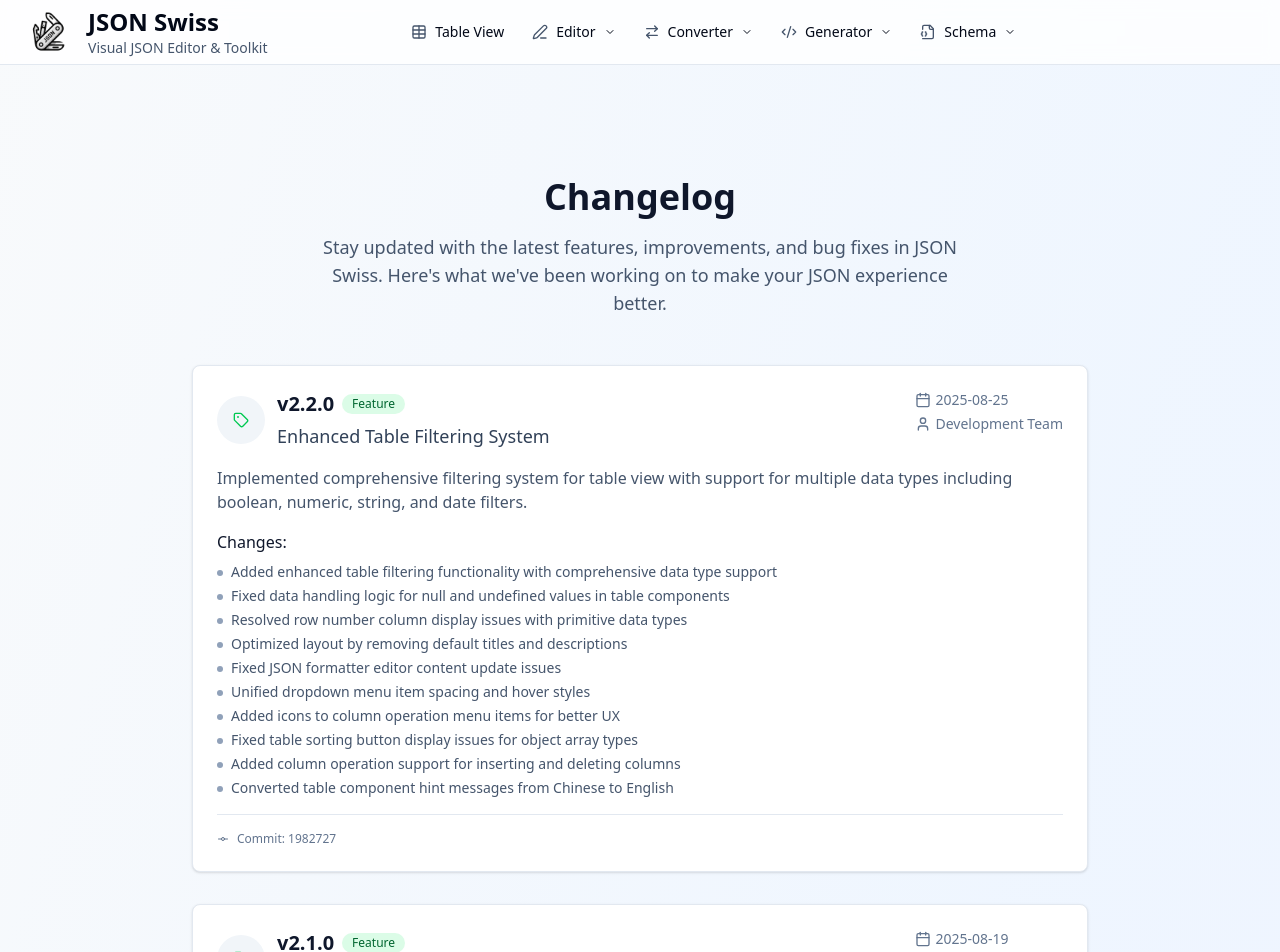
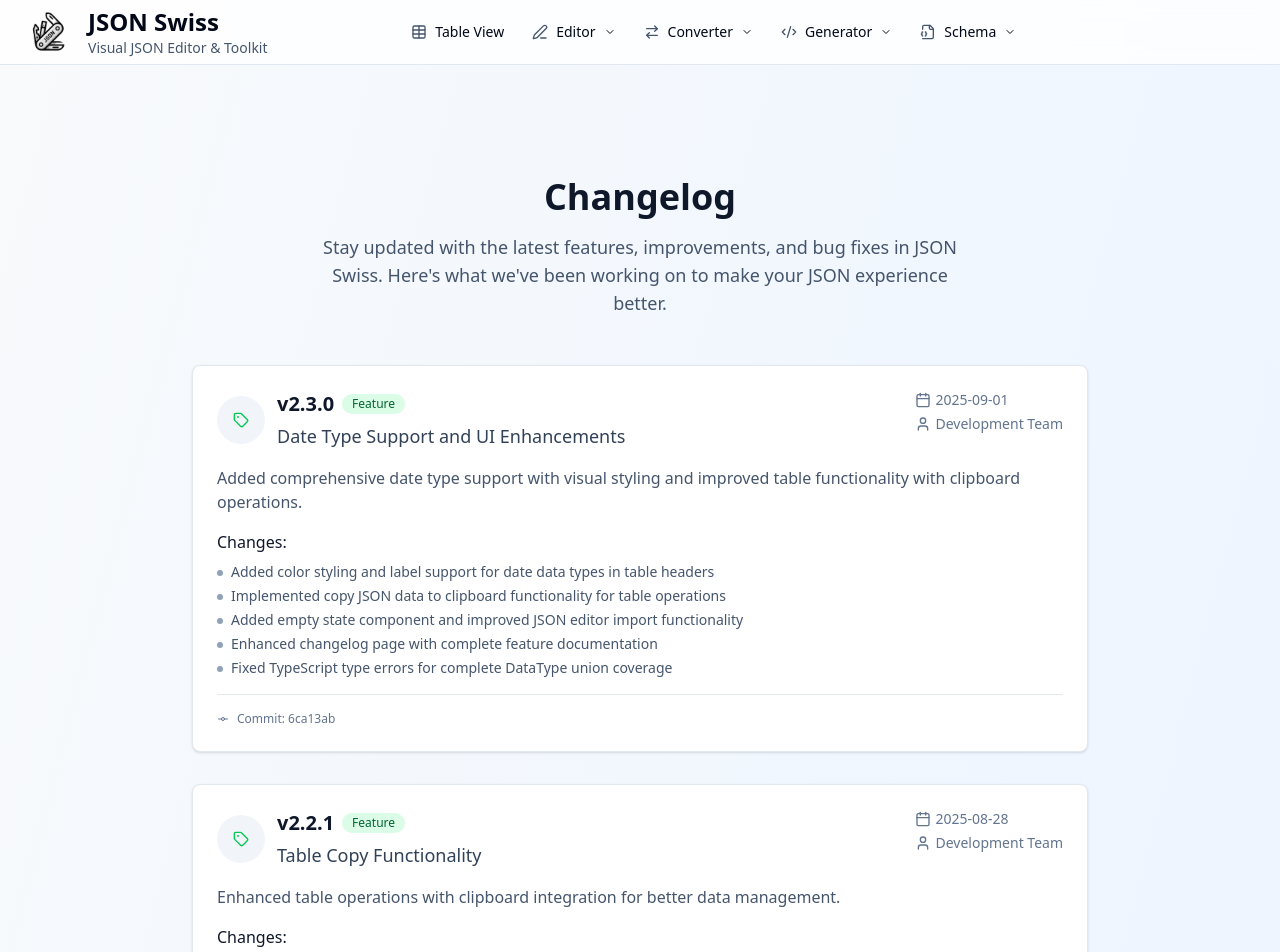
Before and after one commit to ThomasChant/jsonswiss-next, a Next.js app: page /changelog in a window 1280 px wide. Shown: the top 952 px of the page. Built offline with nearby package versions, Linux system fonts and the light colour scheme.

Commit message:
docs(changelog): 更新变更日志添加v2.3.0和v2.2.1版本信息

```diff
--- a/src/app/changelog/page.tsx
+++ b/src/app/changelog/page.tsx
@@ -22,6 +22,36 @@ export const metadata: Metadata = {
 
 // Changelog entries - based on actual Git commit history
 const changelogEntries = [
+  {
+    version: "v2.3.0",
+    date: "2025-09-01",
+    type: "feature",
+    title: "Date Type Support and UI Enhancements",
+    description: "Added comprehensive date type support with visual styling and improved table functionality with clipboard operations.",
+    changes: [
+      "Added color styling and label support for date data types in table headers",
+      "Implemented copy JSON data to clipboard functionality for table operations",
+      "Added empty state component and improved JSON editor import functionality",
+      "Enhanced changelog page with complete feature documentation",
+      "Fixed TypeScript type errors for complete DataType union coverage"
+    ],
+    author: "Development Team",
+    commit: "6ca13ab"
+  },
+  {
+    version: "v2.2.1",
+    date: "2025-08-28",
+    type: "feature",
+    title: "Table Copy Functionality",
+    description: "Enhanced table operations with clipboard integration for better data management.",
+    changes: [
+      "Added copy JSON data to clipboard functionality for table components",
+      "Improved user experience with instant data copying capabilities",
+      "Enhanced table interaction patterns for better productivity"
+    ],
+    author: "Development Team",
+    commit: "a29f16b"
+  },
   {
     version: "v2.2.0",
     date: "2025-08-25",
```
